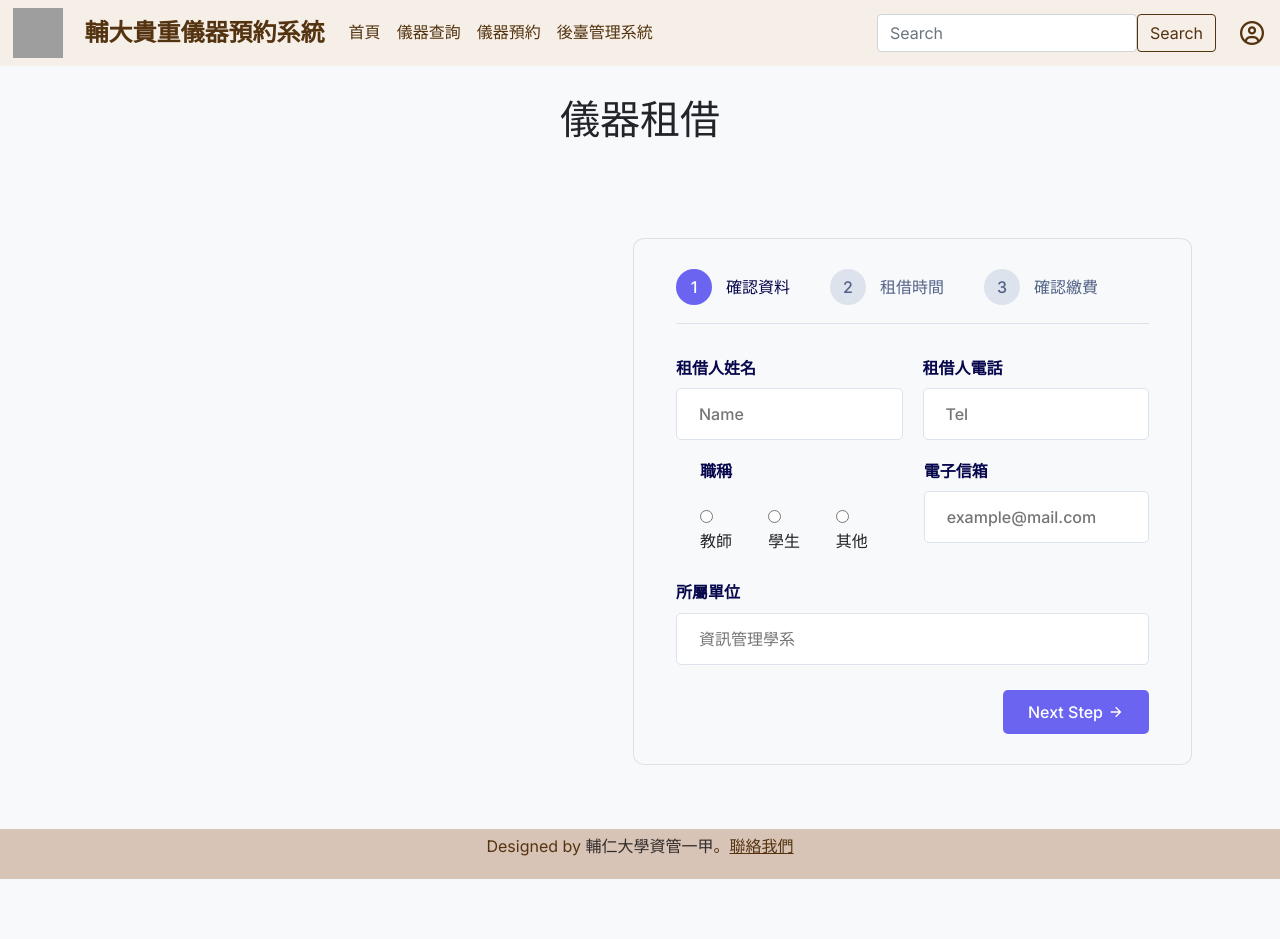
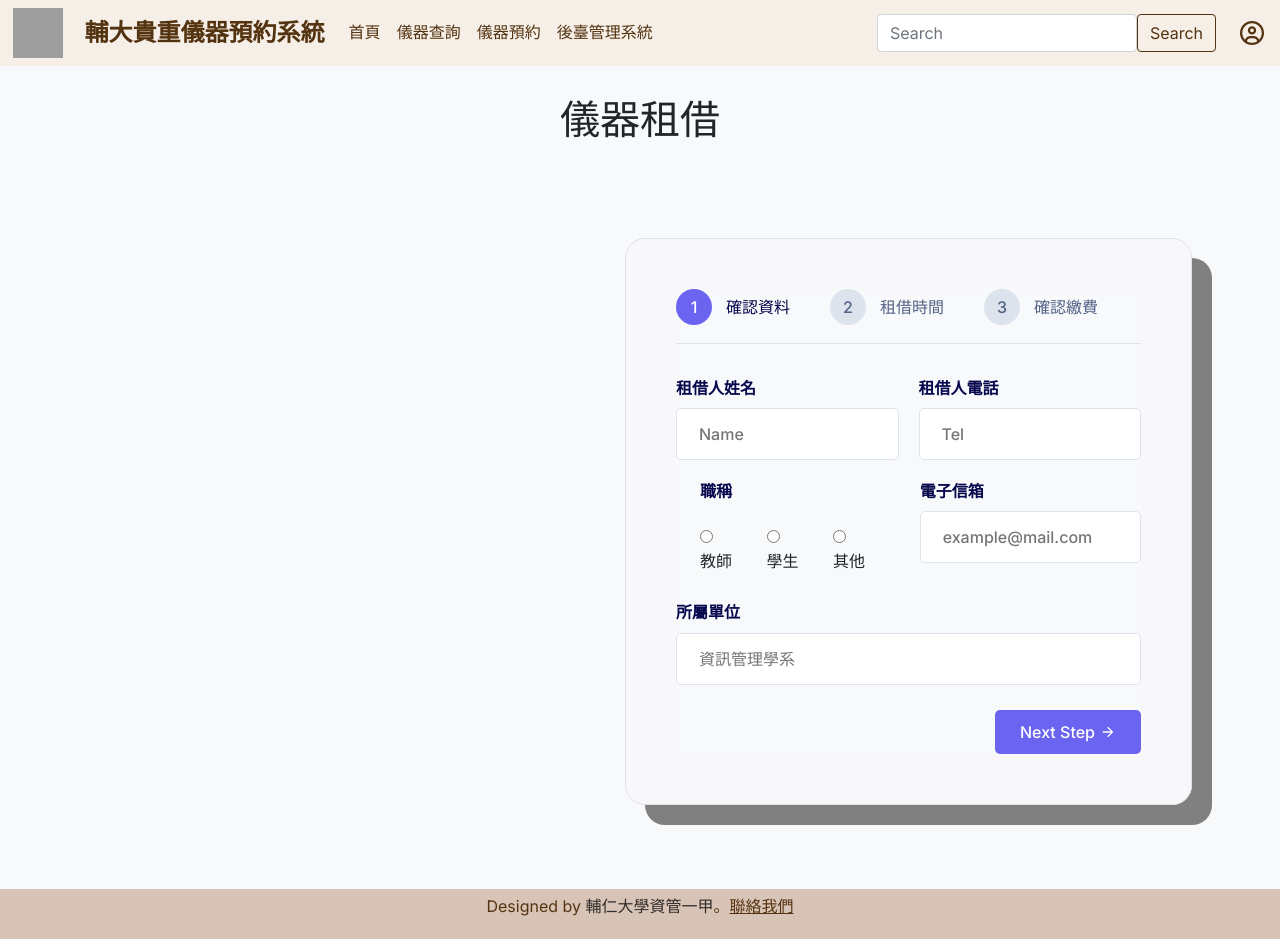
Before and after one commit to Vickipediaa/WEB-Final, a Jekyll site: the page built from pages/booking.html, in a window 1280 px wide and 939 px high. Built offline with Jekyll 4.4.1, drawn with Linux system fonts in a browser that asks for light colours; nearby versions of some CDN libraries; a script that is not in the unit is left out; grey boxes are pictures that could not be loaded.

Commit message:
Update booking.html

```diff
--- a/pages/booking.html
+++ b/pages/booking.html
@@ -38,7 +38,7 @@ permalink: /booking
             }
         </script>
 
-        <div class="col border" style="border-radius: 2%;">
+        <div class="col border" style="border-radius: 20px; border-color:rgb(33, 53, 85,0.8); border-width: 2px; border-style: solid; padding:20px; margin-bottom: 20px; background-color: rgb(248, 249, 250,0.6); box-shadow: 20px 20px gray;">
             <div class="formbold-main-wrapper">
                 <!-- Author: FormBold Team -->
                 <!-- Learn More: https://formbold.com -->
```
